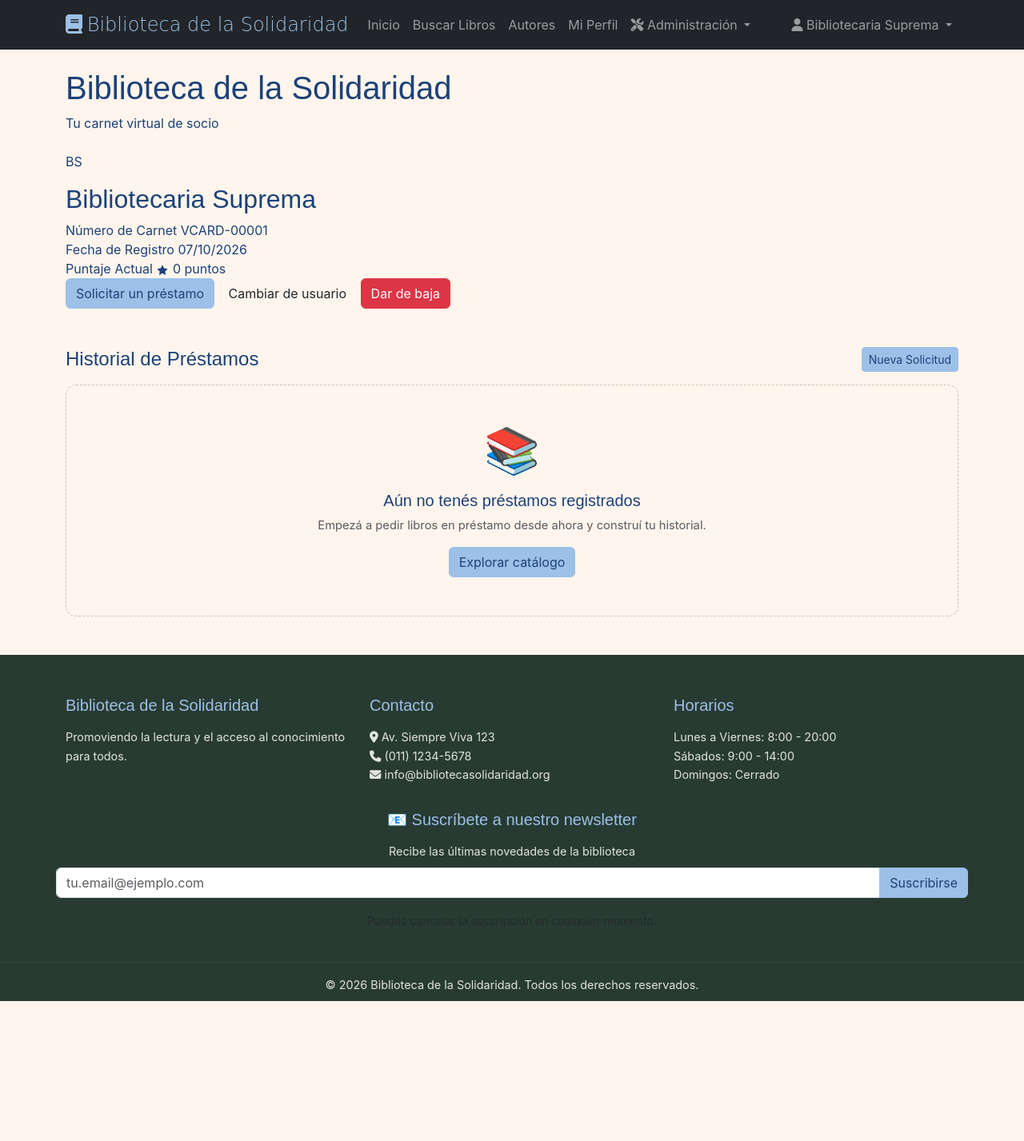
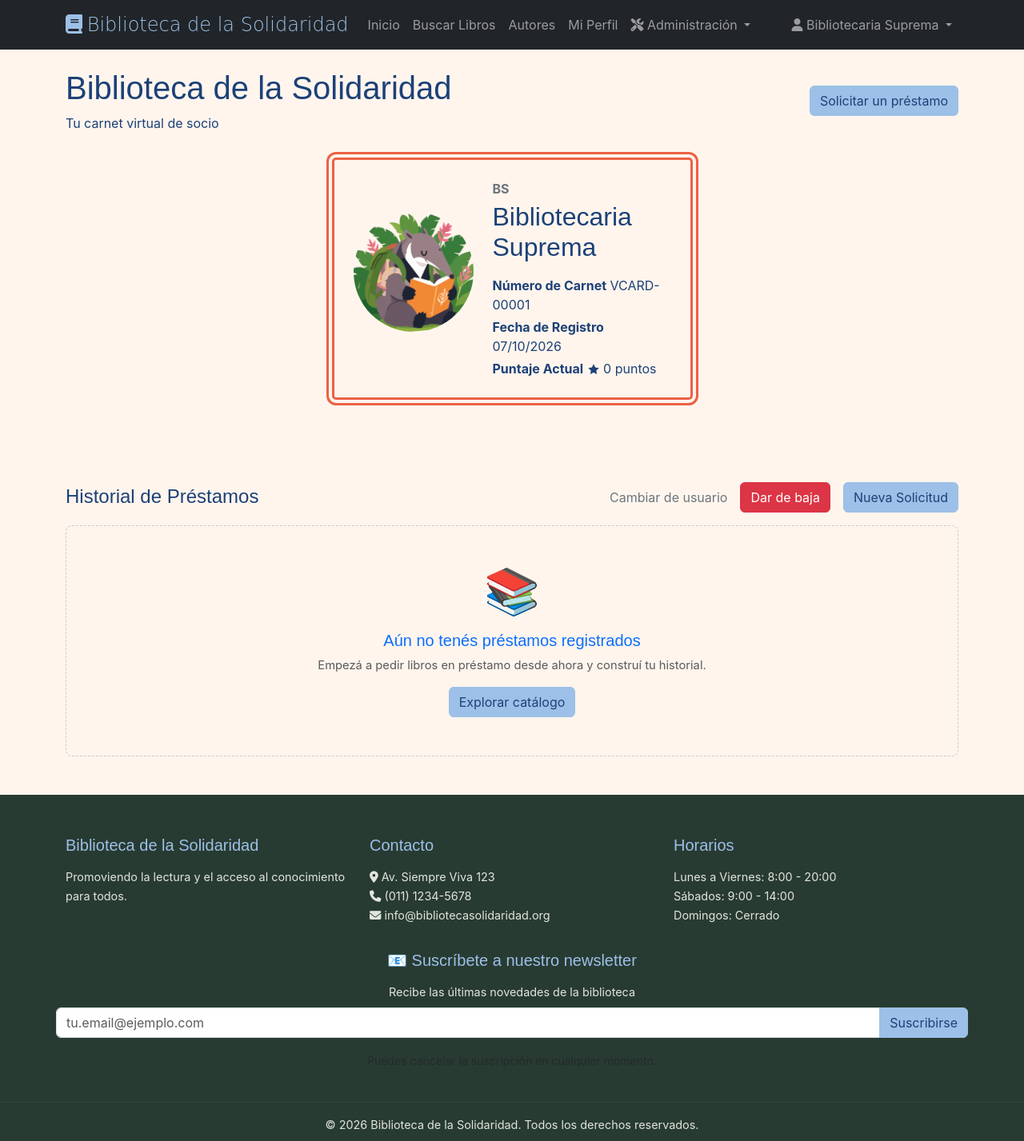
Before and after one commit to MechMarighetti/BibliotecaSolidaridad, a Django app: page /users/carnet/ in a window 1280 px wide. Shown: the whole page at 80% size. Before the commit the page ends 1252 px from the top, so only its background shows below. Run offline with Django 5.2, Linux system fonts and the light colour scheme; a user stored in the database is signed in; data comes from the database, SQL or seed files in the repository; both versions use the stored data as it was after the commit; some web fonts are replaced.

Commit message:
Se mandan cambios esteticos

```diff
--- a/BibliotecaSolidaridad/static/css/styles.css
+++ b/BibliotecaSolidaridad/static/css/styles.css
@@ -1483,3 +1483,9 @@ textarea:focus-visible,
         color: #fff;
     }
 }
+
+.card-carnet-container {
+    border: 3px dotted var(--orange);
+    border-radius: 12px;
+    background-color: var(--white);
+}
--- a/BibliotecaSolidaridad/templates/users/carnet-virtual.html
+++ b/BibliotecaSolidaridad/templates/users/carnet-virtual.html
@@ -6,19 +6,30 @@
 {% block content %}
 <div class="container py-4">
 
-    <header class="mb-4">
-        <h1>Biblioteca de la Solidaridad</h1>
-        <p class="subtitle">Tu carnet virtual de socio</p>
+    {# ---------- ENCABEZADO ---------- #}
+    {# Usamos d-flex para separar el título a la izquierda y el botón a la derecha #}
+    <header class="mb-4 d-flex justify-content-between align-items-center">
+        <div>
+            <h1>Biblioteca de la Solidaridad</h1>
+            <p class="subtitle mb-0">Tu carnet virtual de socio</p>
+        </div>
+        <div>
+            <a href="{% url 'loans' %}" class="btn btn-primary">
+                Solicitar un préstamo
+            </a>
+        </div>
     </header>
 
     {# ---------- CARNET ---------- #}
-    <main class="card-carnet">
-        <div class="row g-0">
+    {# Se agregó el borde punteado naranja simulado para igualar la imagen #}
+    <div class="d-flex justify-content-center">
+    <main class="card-carnet-container p-4 mb-5 col-lg-5" style="border: 10px double var(--orange); border-radius: 12px; background-color: var(--white);">
+        <div class="carnet row align-items-center">
 
-
-            <div class="avatar-container">
-                {% if profile.avatar %}
-                    <img src="{% static user.profile.profile_picture %}" alt="Avatar de {{ user.get_full_name }}" class="avatar">
+            <div class="col-auto text-center">
+                {% if user.profile.profile_picture %}
+                    {# Corregido: Uso de .url para imágenes de usuarios #}
+                    <img src="{% static user.profile.profile_picture %}" alt="Avatar de {{ user.get_full_name }}" class="avatar rounded-circle mb-3" style="width: 150px; height: 150px; object-fit: cover;">
                 {% else %}
                     <div class="avatar avatar-placeholder">
                         {{ user.first_name|first|upper }}{{ user.last_name|first|upper }}
@@ -26,22 +37,27 @@
                 {% endif %}
             </div>
 
-            <div class="user-info">
+            <div class="user-info col">
+                {# Iniciales agregadas según la imagen de referencia #}
+                <div class="text-secondary fw-bold mb-1">
+                    {{ user.first_name|first|upper }}{{ user.last_name|first|upper }}
+                </div>
+
                 <h2 class="user-name">{{ user.get_full_name|default:user.username }}</h2>
 
-                <div class="user-details">
-                    <div class="detail-item">
-                        <span class="detail-label">Número de Carnet</span>
+                <div class="user-details mt-3">
+                    <div class="detail-item mb-1">
+                        <span class="detail-label fw-bold">Número de Carnet</span>
                         <span class="detail-value">{{ profile.virtual_card_id|default:"—" }}</span>
                     </div>
 
-                    <div class="detail-item">
-                        <span class="detail-label">Fecha de Registro</span>
+                    <div class="detail-item mb-1">
+                        <span class="detail-label fw-bold">Fecha de Registro</span>
                         <span class="detail-value">{{ user.date_joined|date:"d/m/Y" }}</span>
                     </div>
 
                     <div class="detail-item">
-                        <span class="detail-label">Puntaje Actual</span>
+                        <span class="detail-label fw-bold">Puntaje Actual</span>
                         <span class="puntaje">
                             <svg width="16" height="16" viewBox="0 0 24 24" fill="none">
                                 <path d="M12 2L15.09 8.26L22 9.27L17 14.14L18.18 21.02L12 17.77L5.82 21.02L7 14.14L2 9.27L8.91 8.26L12 2Z" fill="currentColor"/>
@@ -49,28 +65,26 @@
                             {{ total_points }} puntos
                         </span>
                     </div>
-        </div>
+                </div>
             </div>
 
-            <div class="card-actions">
-                <a href="{% url 'loans' %}" class="btn btn-primary">
-                    Solicitar un préstamo
-                </a>
-                <a href="{% url 'logout' %}" class="btn btn-outline">
-                    Cambiar de usuario
-                </a>
+        </div>
+    </main></div>
+
+
+    {# ---------- HISTORIAL ---------- #}
+    <section class="history-section mt-5">
+        {# Reestructurado para alinear los botones según la imagen #}
+        <div class="section-header d-flex justify-content-between align-items-center mb-3">
+            <h2 class="h4 mb-0">Historial de Préstamos</h2>
+
+            <div class="d-flex align-items-center gap-3">
+                <a href="{% url 'logout' %}" class="text-decoration-none text-secondary">Cambiar de usuario</a>
                 <button type="button" class="btn btn-danger" data-bs-toggle="modal" data-bs-target="#bajaModal">
                     Dar de baja
                 </button>
+                <a href="{% url 'loans' %}" class="btn btn-primary">Nueva Solicitud</a>
             </div>
-        </div>
-    </main>
-
-    {# ---------- HISTORIAL ---------- #}
-    <section class="history-section mt-5">
-        <div class="section-header d-flex justify-content-between align-items-center mb-3">
-            <h2 class="h4 mb-0">Historial de Préstamos</h2>
-            <a href="{% url 'loans' %}" class="btn btn-primary btn-sm">Nueva Solicitud</a>
         </div>
 
         {% if loans %}
@@ -90,8 +104,7 @@
                             <tr>
                                 <td>
                                     <strong>
-                                        <a href="{% url 'book_detail' loan.book.pk %}"
-                                           class="text-decoration-none">
+                                        <a href="{% url 'book_detail' loan.book.pk %}" class="text-decoration-none">
                                             {{ loan.book.title }}
                                         </a>
                                     </strong><br>
@@ -125,9 +138,10 @@
                 </table>
             </div>
         {% else %}
-            <div class="empty-state text-center py-5">
+            {# Borde punteado agregado con estilo en línea para respetar el diseño sin tocar tu CSS global #}
+            <div class="empty-state text-center py-5" style="border: 1px dashed #ccc; border-radius: 8px;">
                 <div class="display-4 mb-3">📚</div>
-                <h3 class="h5">Aún no tenés préstamos registrados</h3>
+                <h3 class="h5 text-primary">Aún no tenés préstamos registrados</h3>
                 <p class="text-muted">
                     Empezá a pedir libros en préstamo desde ahora y construí tu historial.
                 </p>
--- a/BibliotecaSolidaridad/templates/users/profile.html
+++ b/BibliotecaSolidaridad/templates/users/profile.html
@@ -10,7 +10,7 @@
                 </div>
                 <div class="card-body text-center">
                     <div class="mb-3">
-                    <img src="{% static user.profile.profile_picture %}" alt="Avatar de {{ user.username }}" class="avatar">
+                    <img src="{% static user.profile.profile_picture %}" style="height: 70%; width: 70%; object-fit: cover;" alt="Avatar de {{ user.username }}" class="avatar">
                     </div>
                     <h5>{{ user.get_full_name }}</h5>
                     <p class="text-muted">{{ user.get_role_display }}</p>
```
Also changed, not shown: BibliotecaSolidaridad/templates/users/register.html (+23 -20 lines), BibliotecaSolidaridad/db.sqlite3.
